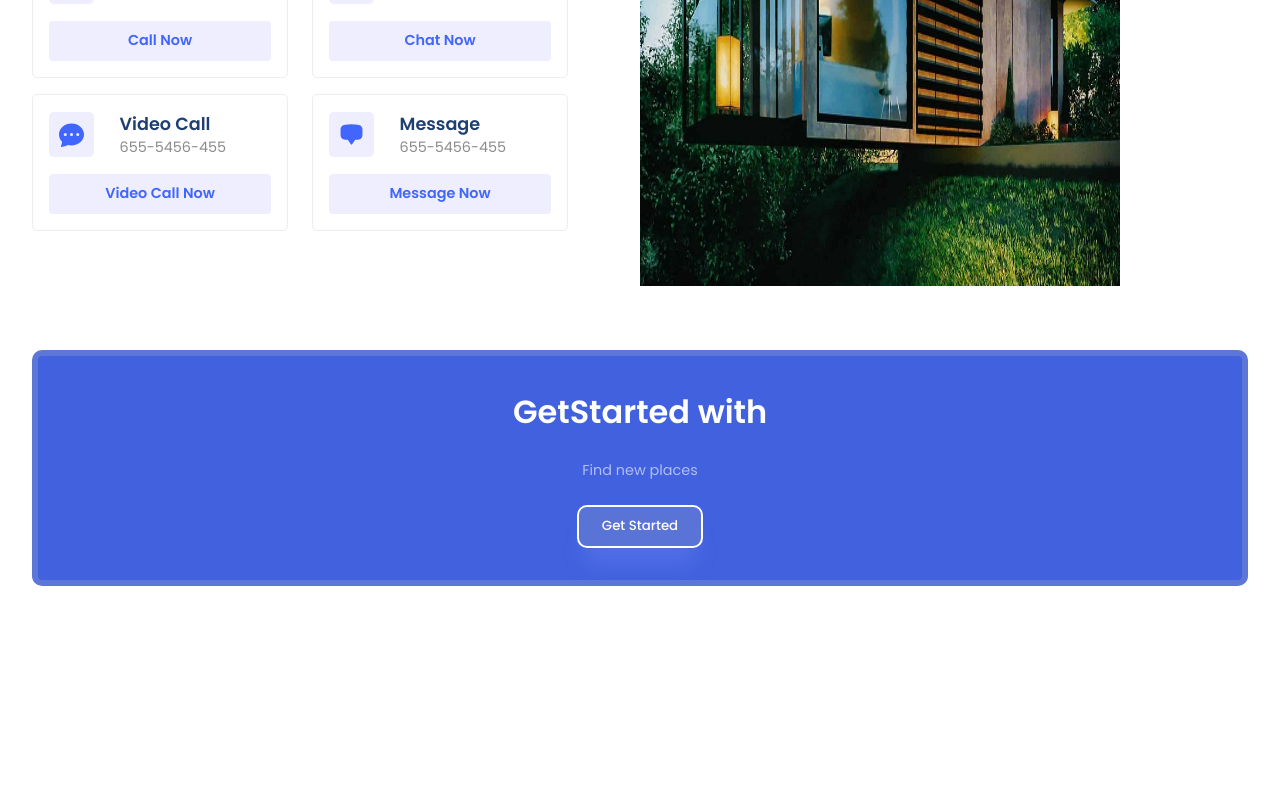
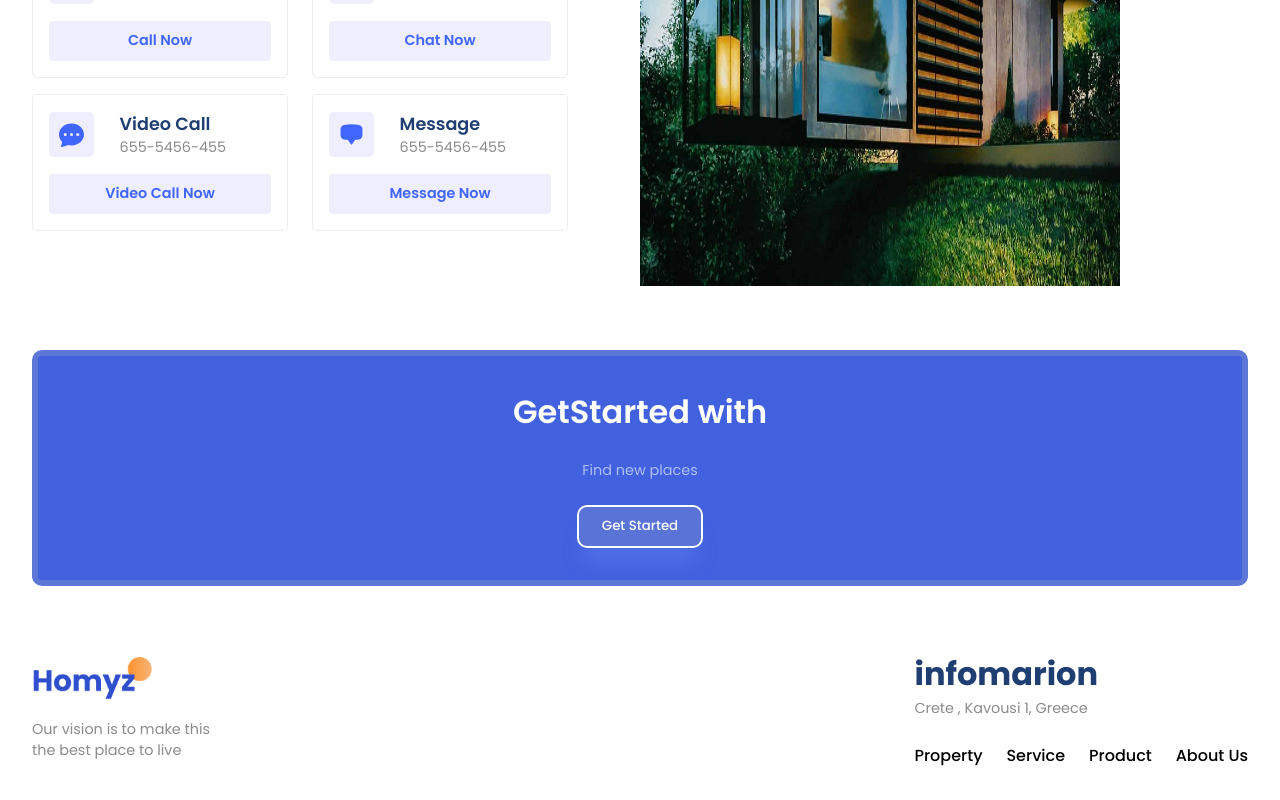
Before and after one commit to stefanoskapsoritakis/Renting-Website, a React (Vite) app: page / in a window 1280 px wide. Shown: the part 2216-3016 px from the top of the page. Before the commit the page ends 2834 px from the top, so only its background shows below. Built offline with nearby package versions, Linux system fonts and the light colour scheme.

Commit message:
Added footer + styling addd to app

```diff
--- a/src/App.jsx
+++ b/src/App.jsx
@@ -1,5 +1,6 @@
 import './App.css'
 import Contact from './components/Contact/Contact';
+import Footer from './components/Footer/Footer';
 import GetStarted from './components/GetStarted/GetStarted';
 import Header from "./components/Header/Header";
 import Hero from "./components/Hero/Hero";
@@ -18,6 +19,7 @@
       <Value/>
       <Contact/>
       <GetStarted/>
+      <Footer/>
     </div>
   );
 }
--- /dev/null
+++ b/src/components/Footer/Footer.css
@@ -0,0 +1,13 @@
+.f-container {
+    justify-content: space-between;
+}
+
+.f-left {
+    gap: 1rem;
+}
+
+.f-menu {
+    gap: 1.5rem;
+    margin-top: 1.5rem;
+    font-weight: 500;
+}
--- /dev/null
+++ b/src/components/Footer/Footer.jsx
@@ -0,0 +1,31 @@
+import React from "react";
+import "./Footer.css";
+
+const Footer = () => {
+  return (
+    <section className="f-wrapper">
+      <div className="paddings innerWidth flexCenter f-container">
+        {/* left side */}
+        <div className="flexColStart f-left">
+          <img src="./logo2.png" alt="" width={120} />
+          <span className="secondaryText">
+            Our vision is to make this <br />
+            the best place to live
+          </span>
+        </div>
+        <div className="flexColStart f-right">
+          <span className="primaryText">infomarion</span>
+          <span className="secondaryText">Crete , Kavousi 1, Greece</span>
+          <div className="flexCenter f-menu">
+            <span>Property</span>
+            <span>Service</span>
+            <span>Product</span>
+            <span>About Us</span>
+          </div>
+        </div>
+      </div>
+    </section>
+  );
+};
+
+export default Footer;
```
